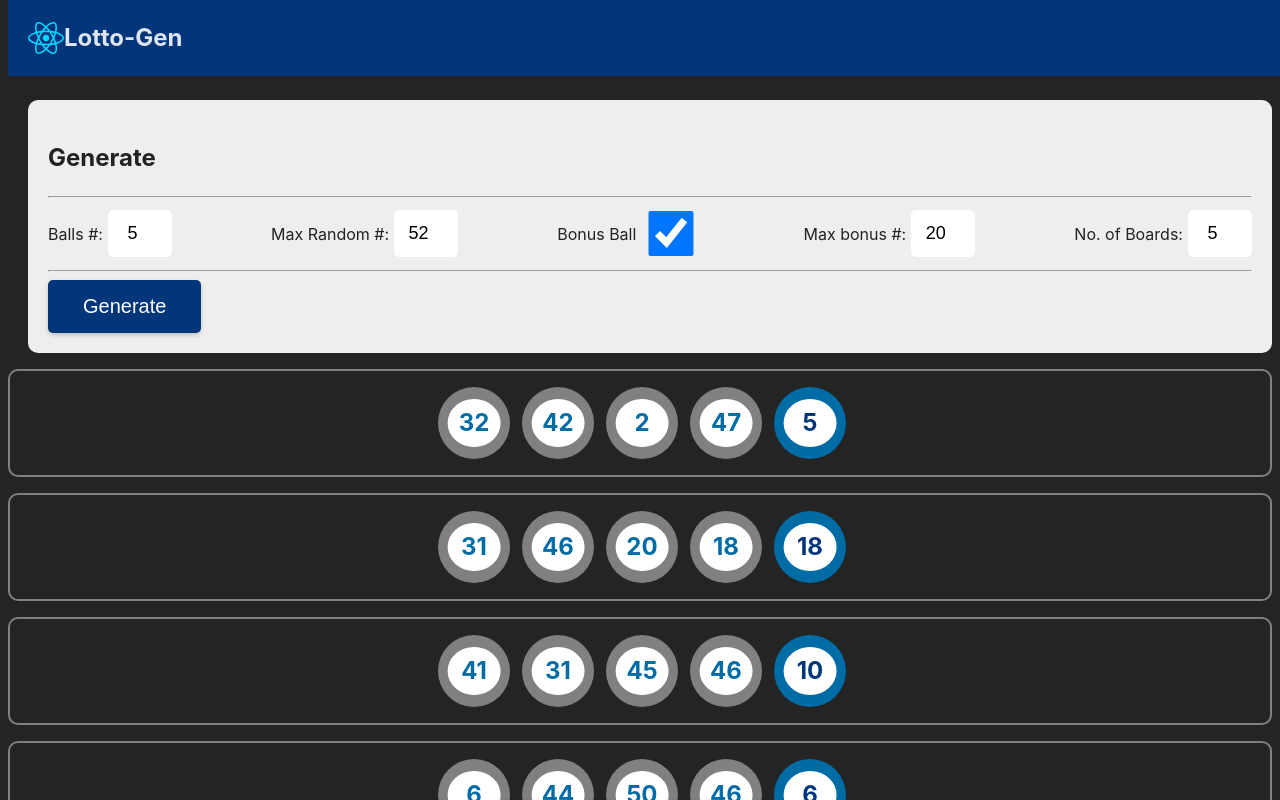
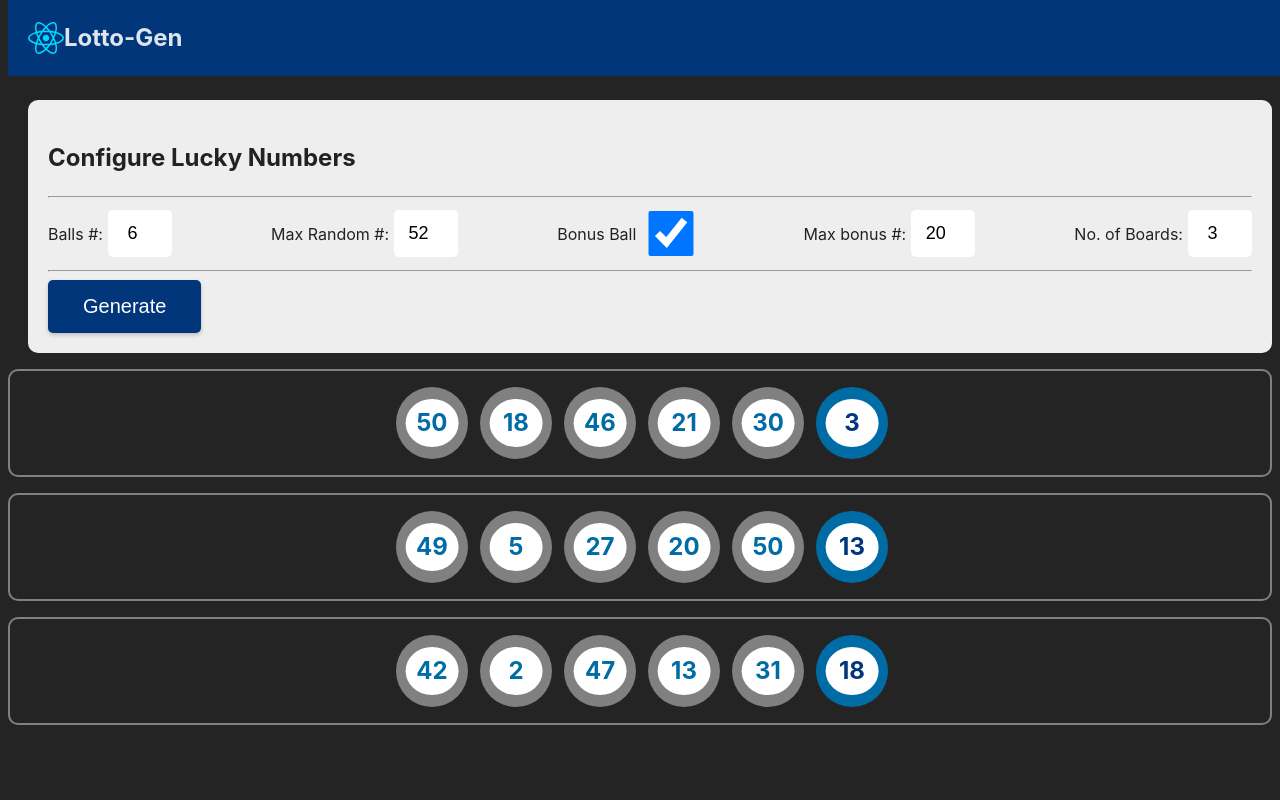
Before and after one commit to Tally2014/React-lotto-app, a React (Vite) app: page / in a window 1280 px wide. Both pictures are taken after a click on the button "Generate". Shown: the top 800 px of the page. Built offline with nearby package versions, Linux system fonts and the light colour scheme.

Commit message:
Default Configuration values and move Board Styles from App.css to Board.css

```diff
--- a/src/App.css
+++ b/src/App.css
@@ -19,26 +19,3 @@ nav .navbar-container {
   height: 100vh;
   margin-top: 100px;
 }
-
-.config {
-  flex: 0 0 20%;
-  height: auto;
-  background-color: #eee;
-  border-radius: 10px;
-  margin-left: 20px;
-  padding: 20px;
-  color: #222;
-}
-
-.cofigTitle button {
-  margin-top: 1rem;
-}
-
-.configContainer {
-  display: flex;
-  justify-content: space-between;
-}
-
-.configContainer div input {
-  width: 60px;
-}
--- a/src/components/Board.css
+++ b/src/components/Board.css
@@ -1,13 +1,33 @@
-.configContainer div {
+.config {
+  flex: 0 0 20%;
+  height: auto;
+  background-color: #eee;
+  border-radius: 10px;
+  margin-left: 20px;
+  padding: 20px;
+  color: #222;
+}
+
+.cofigTitle button {
+  margin-top: 1rem;
+}
+
+.configOptions {
+  display: flex;
+  justify-content: space-between;
+}
+
+.configOptions div {
   display: flex;
   align-items: center;
 }
 
-.configContainer div input {
+.configOptions div input {
   border: none;
   border-radius: 5px;
   margin-left: 5px;
   font-size: 18px;
   text-align: center;
   height: 80%;
+  width: 60px;
 }
--- a/src/components/Board.jsx
+++ b/src/components/Board.jsx
@@ -5,11 +5,11 @@ import './Board.css';
 export default function Board() {
 
   const [configurations, setConfigurations] = useState({
-    rows: 5,
+    rows: 6,
     maxRandomNumber: 52,
     includeBonusBall: true,
     maxBonusNumber: 20,
-    boards: 5,
+    boards: 3,
   });
   let [rows, setRows] = useState();
   const [clickCount, setClickCount] = useState(0);
@@ -46,11 +46,11 @@ export default function Board() {
         <section className='config'>
           <div className='cofigTitle'>
             <h2>
-              Generate
+              Configure Lucky Numbers
             </h2>
             <hr />
           </div>
-            <div className='configContainer'>
+            <div className='configOptions'>
               <div>
                 <p>Balls #:</p>
                 <input type='number' value={configurations.rows}
--- a/src/components/Row.jsx
+++ b/src/components/Row.jsx
@@ -3,16 +3,16 @@ import Ball from './Ball';
 import './Row.css';
 import { getRolls } from '../utils';
 
-export default function Row({numbers=5, isBonus=true, maxNumber=52, bonusMax=20, clickCount}) {
+export default function Row({numbers=6, isBonus=true, maxNumber=52, bonusMax=20, clickCount}) {
 
     const [balls, setBalls] = useState([]);
-    const [bonus, setBonus] = useState(getRolls(1,bonusMax)); // Generate Bonus Ball
+    const [bonus, setBonus] = useState(getRolls(1,bonusMax));
 
     useEffect(() => {
         const fields = isBonus ? numbers - 1 : numbers;
         setBalls(getRolls(fields, maxNumber)); // Generate Random Balls
-        setBonus(getRolls(1,bonusMax));
-      }, [numbers, isBonus, maxNumber, bonusMax,clickCount]); //
+        setBonus(getRolls(1,bonusMax)); // Generate Bonus Ball
+      }, [numbers, isBonus, maxNumber, bonusMax,clickCount]);
 
   return (
     <section className='Row'>
```
